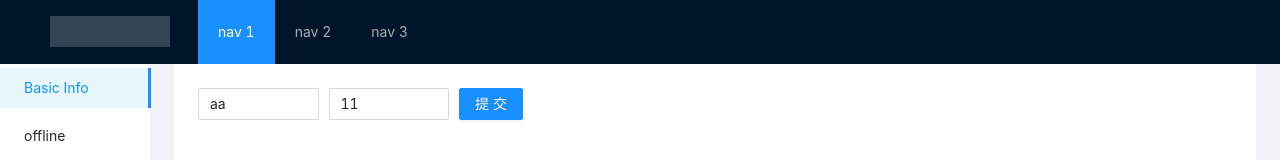
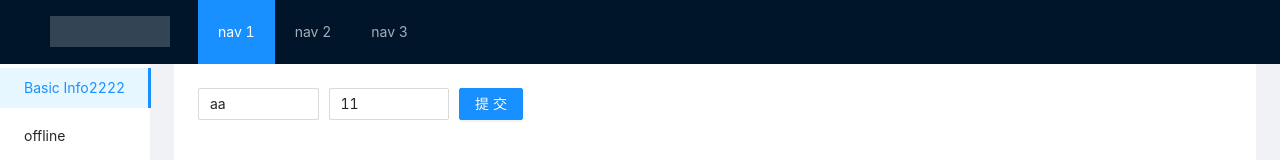
Before and after one commit to zsm85887823/ywzj-offline, a Vue app: page / in a window 1280 px wide. Shown: the top 160 px of the page. Built offline with nearby package versions, Linux system fonts and the light colour scheme.

Commit message:
测试提交

```diff
--- a/src/App.vue
+++ b/src/App.vue
@@ -22,7 +22,7 @@
           :style="{ height: '100%', borderRight: 0 }"
         >
 
-            <a-menu-item key="1">Basic Info</a-menu-item>
+            <a-menu-item key="1">Basic Info2222</a-menu-item>
             <a-menu-item key="2">offline</a-menu-item>
             <a-menu-item key="3">option3</a-menu-item>
             <a-menu-item key="4">option4</a-menu-item>
```
